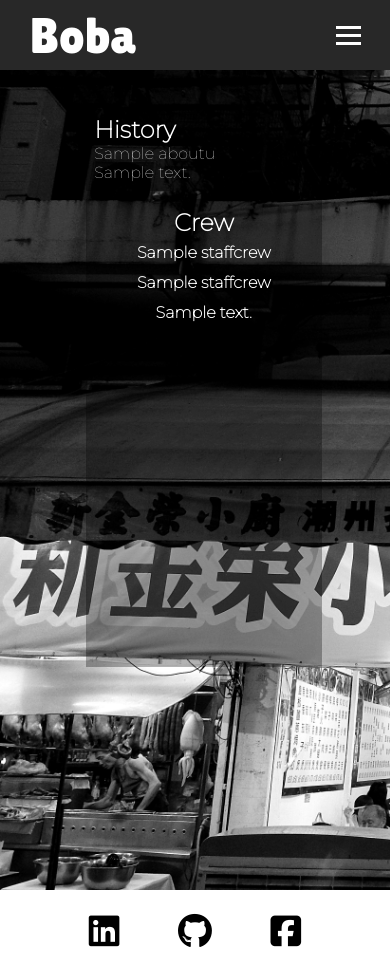
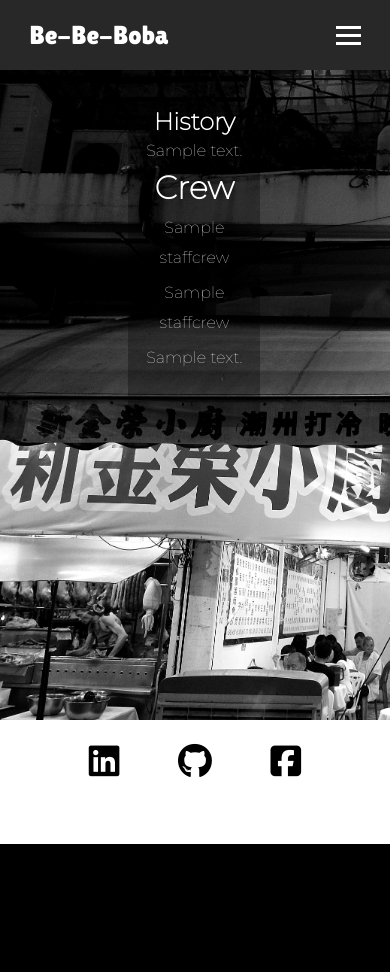
Before and after one commit to Bo-Lennart/bobatea, a Django app: page /about_us/ in a window 390 px wide. After the commit the page ends 844 px from the top, so only its background shows below. Run offline with Django 3.2, Linux system fonts and the light colour scheme; tables that the repository leaves empty hold one stand-in row (values such as "Sample post"); some libraries are stand-ins or nearby versions.

Commit message:
add styling to about us page

```diff
--- a/static/style.css
+++ b/static/style.css
@@ -65,7 +65,7 @@ header{
 
 #logo {
     font-family: 'Lilita One', cursive;
-    font-size: 50px;
+    font-size: 26px;
 }
 
 #id_comment {
@@ -104,7 +104,7 @@ li {
 }
 
 #about_us_hero_img {
-    height: 750px;
+    height: 450px;
     width: 100%;
     background: url(media/boba_history_header.jpg);
     background-size: cover;
@@ -323,7 +323,6 @@ footer ul li {
         width: 219px;
     }
 
-
     #reservation h1 {
         font-size: 24px;
     }
@@ -338,6 +337,23 @@ footer ul li {
     }
 
     #about_us_hero_img {
-        height: 820px;
+        height: 650px;
+    }
+
+    #history_bio {
+        text-align: center;
+    }
+
+    #history_bio h1 {
+        margin-bottom: 4%;
+    }
+
+    #crew_board {
+        max-width: 350px;
+        height: 250px;
+    }
+
+    #crew_board h1 {
+        margin-bottom: 8%;
     }
 }
--- a/templates/about_us.html
+++ b/templates/about_us.html
@@ -17,7 +17,7 @@
             <div class="container">
                 <div class="subcontainer">
                     <nav class="navbar">
-                        <a href="{% url 'menu' %}" aria-label="Go to home page" id="logo">Boba</a>
+                        <a href="{% url 'menu' %}" aria-label="Go to home page" id="logo">Be-Be-Boba</a>
 
                         <ul class="nav_menu">
                             <li class="nav_item">
@@ -60,17 +60,16 @@
             <div>
                 <div id="about_us_hero_img">
                     <div id="menu_booking">
-                        <div id="menu" class="menu">
+                        <div id="history_bio" class="menu">
                             <h1>History</h1>
-                            <p>{{about.name}}</p>
                             <p>{{about.content}}</p>
                         </div>
 
-                        <div id="reservation" class="reservation_form">
+                        <div id="crew_board" class="reservation_form">
                             <h1>Crew</h1>
-                            <h4>{{staff_crew.name}}</h4>
-                            <h4>{{staff_crew.subtitle}}</h4>
-                            <h4>{{staff_crew.bio}}</h4>
+                            <p>{{staff_crew.name}}</p>
+                            <p>{{staff_crew.subtitle}}</p>
+                            <p>{{staff_crew.bio}}</p>
                             </form>
                         </div>
                     </div>
--- a/templates/add_menu_item.html
+++ b/templates/add_menu_item.html
@@ -13,7 +13,7 @@
         <div class="container">
             <div class="subcontainer">
                 <nav class="navbar">
-                    <a href="{% url 'menu' %}" aria-label="Go to home page" id="logo">Boba</a>
+                    <a href="{% url 'menu' %}" aria-label="Go to home page" id="logo">Be-Be-Boba</a>
 
                     <ul class="nav_menu">
                         <li class="nav_item">
--- a/templates/base.html
+++ b/templates/base.html
@@ -23,7 +23,7 @@
             <div class="container">
                 <div class="subcontainer">
                     <nav class="navbar">
-                        <a href="{% url 'menu' %}" aria-label="Go to home page" id="logo">Boba</a>
+                        <a href="{% url 'menu' %}" aria-label="Go to home page" id="logo">Be-Be-Boba</a>
 
                         <ul class="nav_menu">
                             <li class="nav_item">
--- a/templates/contact.html
+++ b/templates/contact.html
@@ -15,7 +15,7 @@
         <div class="container">
             <div class="subcontainer">
                 <nav class="navbar">
-                    <a href="{% url 'menu' %}" aria-label="Go to home page" id="logo">Boba</a>
+                    <a href="{% url 'menu' %}" aria-label="Go to home page" id="logo">Be-Be-Boba</a>
 
                     <ul class="nav_menu">
                         <li class="nav_item">
--- a/templates/edit_menu.html
+++ b/templates/edit_menu.html
@@ -13,7 +13,7 @@
         <div class="container">
             <div class="subcontainer">
                 <nav class="navbar">
-                    <a href="{% url 'menu' %}" aria-label="Go to home page" id="logo">Boba</a>
+                    <a href="{% url 'menu' %}" aria-label="Go to home page" id="logo">Be-Be-Boba</a>
 
                     <ul class="nav_menu">
                         <li class="nav_item">
--- a/templates/edit_reservation.html
+++ b/templates/edit_reservation.html
@@ -14,7 +14,7 @@
             <div class="container">
                 <div class="subcontainer">
                     <nav class="navbar">
-                        <a href="{% url 'menu' %}" aria-label="Go to home page" id="logo">Boba</a>
+                        <a href="{% url 'menu' %}" aria-label="Go to home page" id="logo">Be-Be-Boba</a>
 
                         <ul class="nav_menu">
                             <li class="nav_item">
--- a/templates/reservation.html
+++ b/templates/reservation.html
@@ -14,7 +14,7 @@
             <div class="container">
                 <div class="subcontainer">
                     <nav class="navbar">
-                        <a href="{% url 'menu' %}" aria-label="Go to home page" id="logo">Boba</a>
+                        <a href="{% url 'menu' %}" aria-label="Go to home page" id="logo">Be-Be-Boba</a>
 
                         <ul class="nav_menu">
                             <li class="nav_item">
--- a/templates/staff_page.html
+++ b/templates/staff_page.html
@@ -13,7 +13,7 @@
         <div class="container">
             <div class="subcontainer">
                 <nav class="navbar">
-                    <a href="{% url 'menu' %}" aria-label="Go to home page" id="logo">Boba</a>
+                    <a href="{% url 'menu' %}" aria-label="Go to home page" id="logo">Be-Be-Boba</a>
 
                     <ul class="nav_menu">
                         <li class="nav_item">
--- a/templates/staff_reservation.html
+++ b/templates/staff_reservation.html
@@ -14,7 +14,7 @@
             <div class="container">
                 <div class="subcontainer">
                     <nav class="navbar">
-                        <a href="{% url 'menu' %}" aria-label="Go to home page" id="logo">Boba</a>
+                        <a href="{% url 'menu' %}" aria-label="Go to home page" id="logo">Be-Be-Boba</a>
 
                         <ul class="nav_menu">
                             <li class="nav_item">
```
